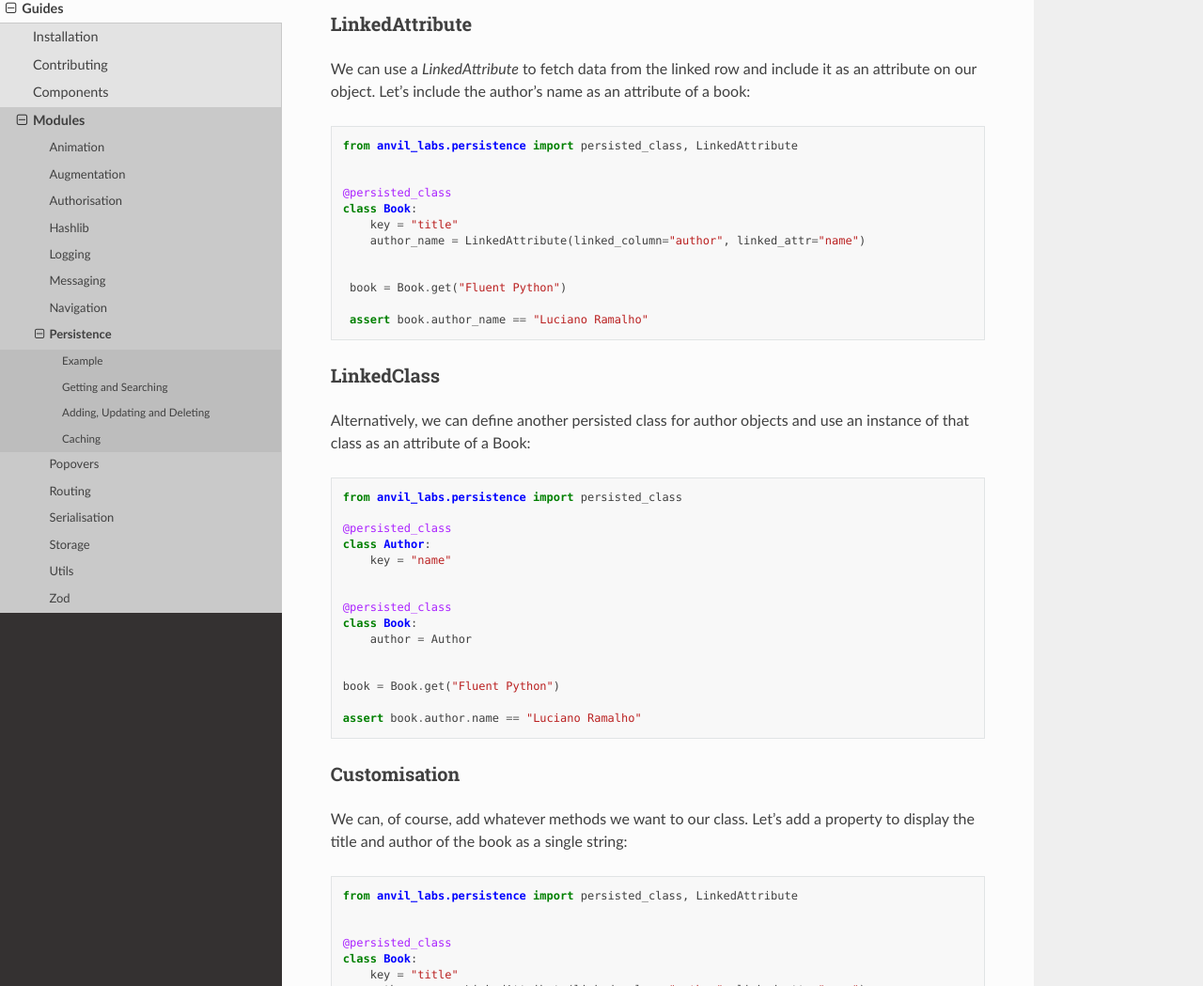
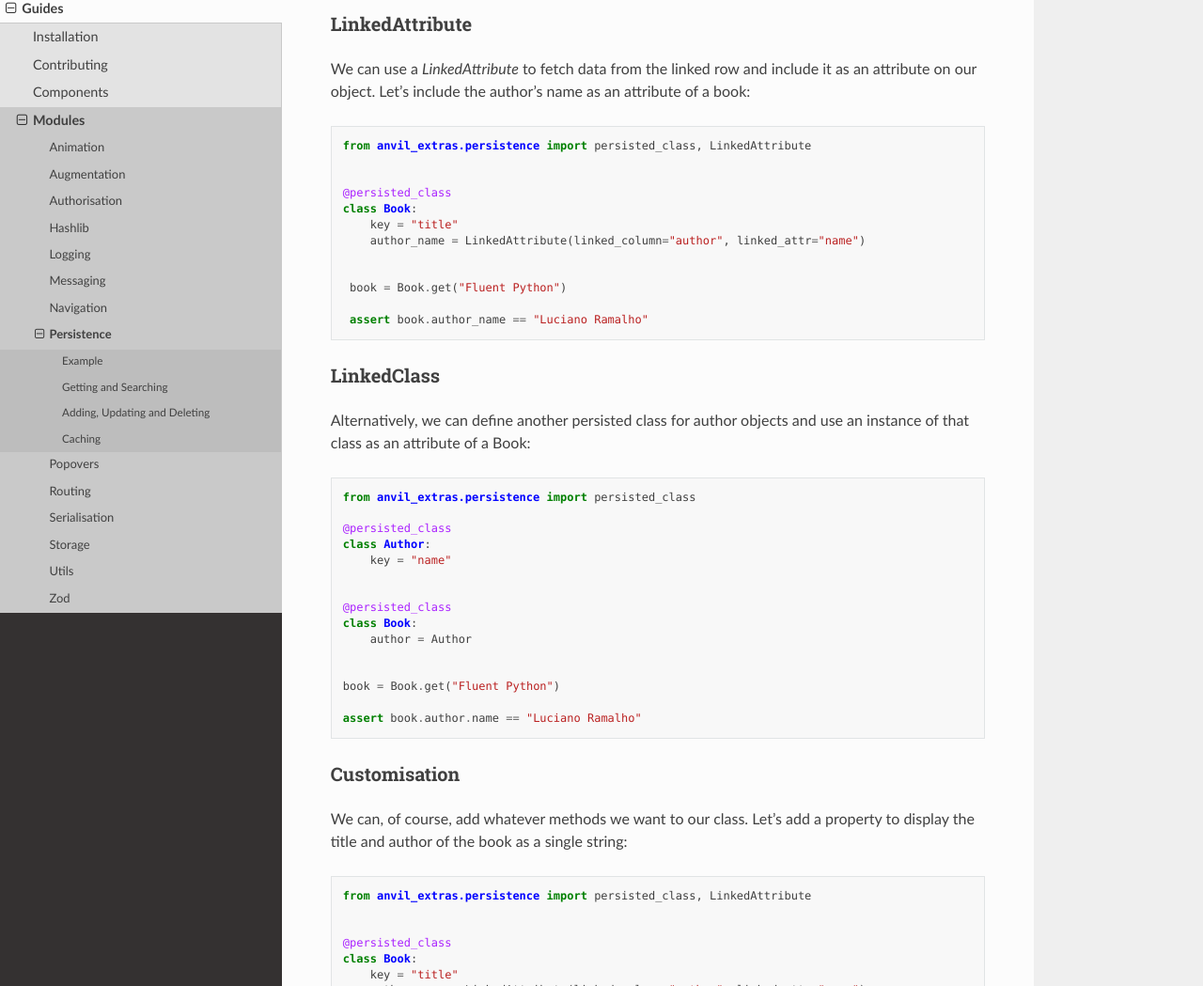
Before and after one commit to anvilistas/anvil-extras, a Sphinx documentation site: the page built from docs/guides/modules/persistence.rst, in a window 1280 px wide and 1400 px high, scrolled down 1055 px. Shown: the part 112-1161 px from the top of the window at 94% size. Built offline with Sphinx 7.4.7 and the Read the Docs theme 2.0.0, drawn with Linux system fonts in a browser that asks for light colours; some of the changed text lies outside the part shown.

Commit message:
persistence: Update imports in example code

```diff
--- a/docs/guides/modules/persistence.rst
+++ b/docs/guides/modules/persistence.rst
@@ -28,7 +28,7 @@ Using the persistence module, we can now define a class for book objects:
 
 .. code-block:: python
 
-   from anvil_labs.persistence import persisted_class
+   from anvil_extras.persistence import persisted_class
 
 
    @persisted_class
@@ -66,7 +66,7 @@ attribute on our object. Let's include the author's name as an attribute of a bo
 
 .. code-block:: python
 
-   from anvil_labs.persistence import persisted_class, LinkedAttribute
+   from anvil_extras.persistence import persisted_class, LinkedAttribute
 
 
    @persisted_class
@@ -87,7 +87,7 @@ instance of that class as an attribute of a Book:
 
 .. code-block:: python
 
-   from anvil_labs.persistence import persisted_class
+   from anvil_extras.persistence import persisted_class
 
    @persisted_class
    class Author:
@@ -112,7 +112,7 @@ display the title and author of the book as a single string:
 
 .. code-block:: python
 
-   from anvil_labs.persistence import persisted_class, LinkedAttribute
+   from anvil_extras.persistence import persisted_class, LinkedAttribute
 
 
    @persisted_class
```
